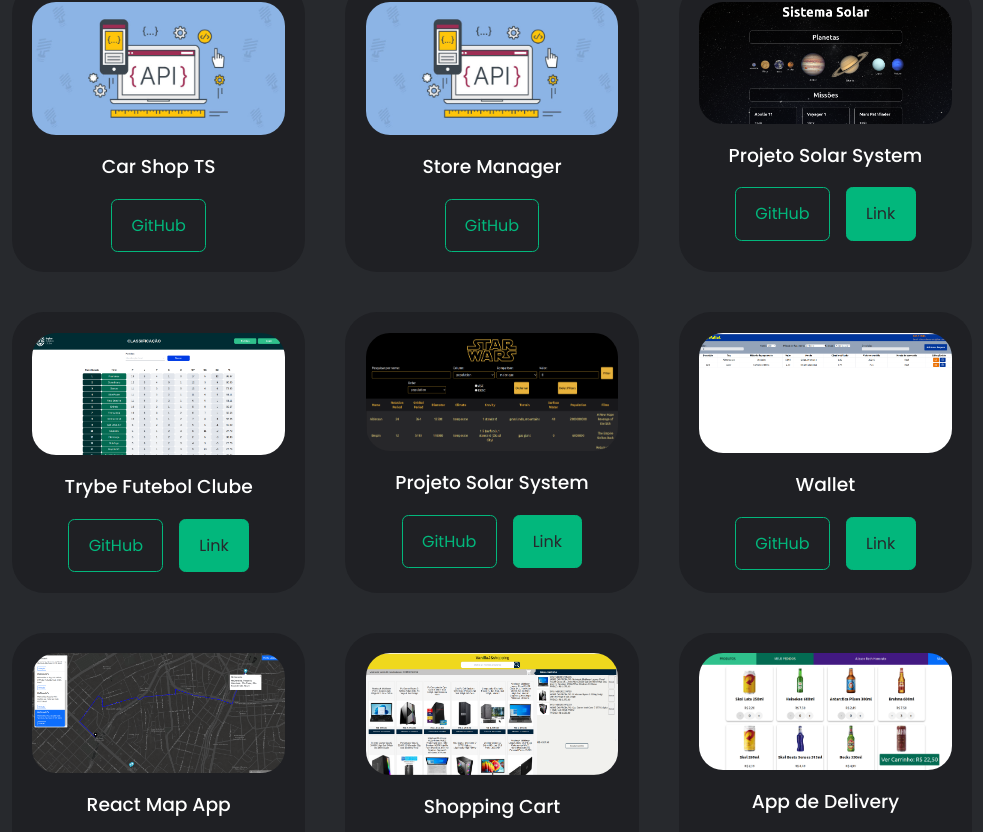
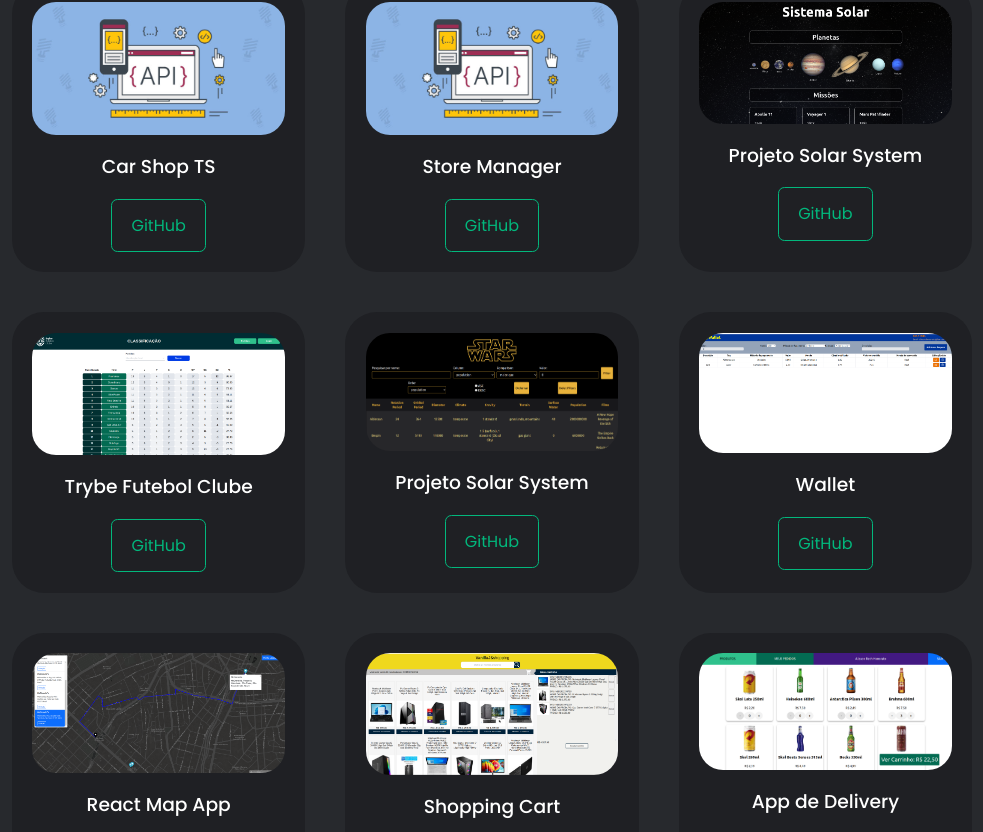
Before and after one commit to alissonrh/alissonrh.github.io, a React (Create React App) app: page / in a window 1280 px wide. Shown: the part 2457-3289 px from the top of the page, without its empty margins (148-1131 px from the left). Built offline with nearby package versions, Linux system fonts and the light colour scheme.

Commit message:
feat(cv): att cd document

```diff
--- a/src/components/portifolio/portfolioData.js
+++ b/src/components/portifolio/portfolioData.js
@@ -14,16 +14,18 @@ const data = [
     image: IMG1,
     title: 'Trybe Futebol Clube',
     github: 'https://github.com/alissonrh/tfc',
-    link: 'https://tfc-vercel.vercel.app/leaderboard',
+    link: '',
     type: 'fullstack'
+    // 'https://tfc-vercel.vercel.app/leaderboard'
   },
   {
     id: 2,
     image: IMG2,
     title: 'Wallet',
     github: 'https://github.com/alissonrh/wallet',
-    link: 'https://wallet-alissonrh.vercel.app/',
+    link: '',
     type: 'frontend'
+    // https://wallet-alissonrh.vercel.app/
   },
   {
     id: 3,
@@ -38,64 +40,72 @@ const data = [
     image: IMG3,
     title: 'Shopping Cart',
     github: 'https://github.com/alissonrh/shopping-cart',
-    link: 'https://alissonrh.github.io/shopping-cart/',
+    link: '',
     type: 'frontend'
+    //https://alissonrh.github.io/shopping-cart/
   },
   {
     id: 5,
     image: API,
     title: 'Store Manager',
-    github: 'https://github.com/alissonrh/store-manager',
+    github: '',
     link: '',
     type: 'backend'
+    // https://github.com/alissonrh/store-manager
   },
   {
     id: 6,
     image: IMG4,
     title: 'React Map App',
     github: 'https://github.com/alissonrh/map-app',
-    link: 'https://react-map-alisson.netlify.app/',
+    link: '',
     type: 'fullstack'
+    // https://react-map-alisson.netlify.app/
   },
   {
     id: 7,
     image: IMG5,
     title: 'App de Delivery',
-    github: 'https://github.com/alissonrh/project-delivery-app',
+    github: '',
     link: '',
     type: 'fullstack'
+    // https://github.com/alissonrh/project-delivery-app
   },
   {
     id: 8,
     image: IMG6,
     title: 'Projeto Solar System',
     github: 'https://github.com/alissonrh/solar-system',
-    link: 'https://alissonrh.github.io/solar-system/',
+    link: '',
     type: 'frontend'
+    // https://alissonrh.github.io/solar-system/
   },
   {
     id: 9,
     image: IMG9,
     title: 'Projeto Solar System',
     github: 'https://github.com/alissonrh/starwars-planets-search',
-    link: 'https://starwars-planets-search-alissonrh.vercel.app/',
+    link: '',
     type: 'frontend'
+    // https://starwars-planets-search-alissonrh.vercel.app/
   },
   {
     id: 10,
     image: API,
     title: 'Car Shop TS',
-    github: 'https://github.com/alissonrh/car-shop-ts',
+    github: '',
     link: '',
     type: 'backend'
+    // https://github.com/alissonrh/car-shop-ts
   },
   {
     id: 11,
     image: IMG10,
     title: 'Gerador de Relatório de Estoque',
-    github: 'https://github.com/alissonrh/report-generator-python',
+    github: '',
     link: '',
     type: 'backend'
+    // https://github.com/alissonrh/report-generator-python
   },
 ];
 
```
Also changed, not shown: 1 other file (tests, documents, lock files or other folders).
